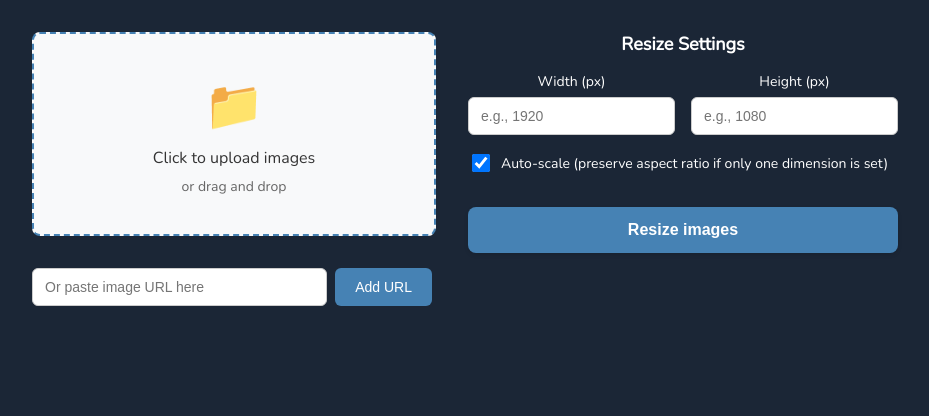
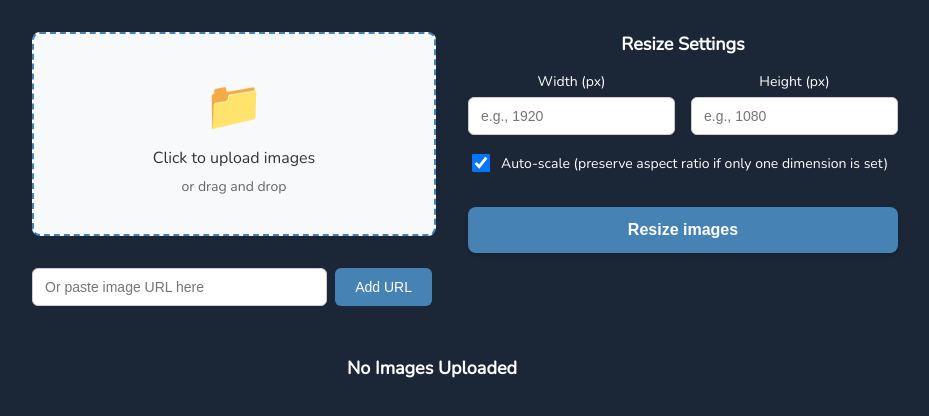
Before and after one commit to garethpbk/imago, a React (Vite) app in the folder frontend/: page / in a window 1280 px wide. Shown: the top 416 px of the page, without its empty margins (0-929 px from the left). Built offline with nearby package versions, Linux system fonts and the light colour scheme.

Commit message:
Add a preview

```diff
--- a/frontend/src/components/ImageSetup/ImageSetup.module.css
+++ b/frontend/src/components/ImageSetup/ImageSetup.module.css
@@ -1,3 +1,9 @@
+.wrapper {
+    display: flex;
+    flex-direction: column;
+    gap: 32px;
+}
+
 .container {
     display: flex;
     gap: 32px;
@@ -36,3 +42,63 @@
     box-shadow: 0 1px 2px rgba(0, 0, 0, 0.1);
     transform: translateY(0);
 }
+
+.previewSection {
+    width: 100%;
+}
+
+.previewTitle {
+    font-size: 18px;
+    font-weight: 600;
+    color: white;
+    margin-bottom: 16px;
+}
+
+.previewGrid {
+    display: grid;
+    grid-template-columns: repeat(auto-fill, minmax(150px, 1fr));
+    gap: 16px;
+}
+
+.previewItem {
+    display: flex;
+    flex-direction: column;
+    gap: 8px;
+    border: 1px solid #e0e0e0;
+    border-radius: 8px;
+    padding: 8px;
+    background-color: #f8f9fa;
+    transition: transform 0.2s ease, box-shadow 0.2s ease;
+}
+
+.previewItem:hover {
+    transform: translateY(-2px);
+    box-shadow: 0 4px 8px rgba(0, 0, 0, 0.1);
+}
+
+.previewImage {
+    width: 100%;
+    height: 150px;
+    object-fit: cover;
+    border-radius: 4px;
+}
+
+.previewLabel {
+    font-size: 12px;
+    color: #666;
+    text-align: center;
+    word-break: break-word;
+    overflow: hidden;
+    text-overflow: ellipsis;
+    display: -webkit-box;
+    -webkit-line-clamp: 2;
+    line-clamp: 2;
+    -webkit-box-orient: vertical;
+}
+
+.previewDimensions {
+    font-size: 11px;
+    color: #999;
+    text-align: center;
+    font-family: monospace;
+}
--- a/frontend/src/components/ImageSetup/ImageSetup.tsx
+++ b/frontend/src/components/ImageSetup/ImageSetup.tsx
@@ -1,4 +1,4 @@
-import { useState } from "react";
+import { useState, useMemo } from "react";
 import ImageUpload from "../ImageUpload/ImageUpload";
 import ResizeSettings from "../ResizeSettings/ResizeSettings";
 import styles from "./ImageSetup.module.css";
@@ -29,13 +29,42 @@ async function convertToBase64({ files }: { files: File[] }) {
   return base64Images;
 }
 
+interface PreviewImage {
+  url: string;
+  name: string;
+  width?: number;
+  height?: number;
+}
+
 export default function ImageSetup() {
   const [selectedFiles, setSelectedFiles] = useState<File[]>([]);
   const [addedUrls, setAddedUrls] = useState<string[]>([]);
+  const [, forceUpdate] = useState({});
 
   const [width, setWidth] = useState("");
   const [height, setHeight] = useState("");
   const [autoScale, setAutoScale] = useState(true);
+
+  const previewImages = useMemo<PreviewImage[]>(() => {
+    return selectedFiles.map((file) => {
+      const url = URL.createObjectURL(file);
+      const preview: PreviewImage = {
+        url,
+        name: file.name,
+      };
+
+      // Load dimensions asynchronously and trigger re-render when done
+      const img = new Image();
+      img.onload = () => {
+        preview.width = img.width;
+        preview.height = img.height;
+        forceUpdate({});
+      };
+      img.src = url;
+
+      return preview;
+    });
+  }, [selectedFiles]);
 
   const handleResizeImages = async () => {
     try {
@@ -57,6 +86,7 @@ export default function ImageSetup() {
   };
 
   return (
+    <div className={styles.wrapper}>
       <div className={styles.container}>
         <ImageUpload
           selectedFiles={selectedFiles}
@@ -79,5 +109,33 @@ export default function ImageSetup() {
           </button>
         </div>
       </div>
+
+      {previewImages.length === 0 && (
+        <h3 className={styles.previewTitle}>No Images Uploaded</h3>
+      )}
+
+      {previewImages.length > 0 && (
+        <div className={styles.previewSection}>
+          <h3 className={styles.previewTitle}>Uploaded Images</h3>
+          <div className={styles.previewGrid}>
+            {previewImages.map((preview, index) => (
+              <div key={preview.url} className={styles.previewItem}>
+                <img
+                  src={preview.url}
+                  alt={`Preview ${index + 1}`}
+                  className={styles.previewImage}
+                />
+                <span className={styles.previewLabel}>{preview.name}</span>
+                {preview.width && preview.height && (
+                  <span className={styles.previewDimensions}>
+                    {preview.width} × {preview.height}
+                  </span>
+                )}
+              </div>
+            ))}
+          </div>
+        </div>
+      )}
+    </div>
   );
 }
```
Lines whose indentation alone changed are shown as unchanged.
